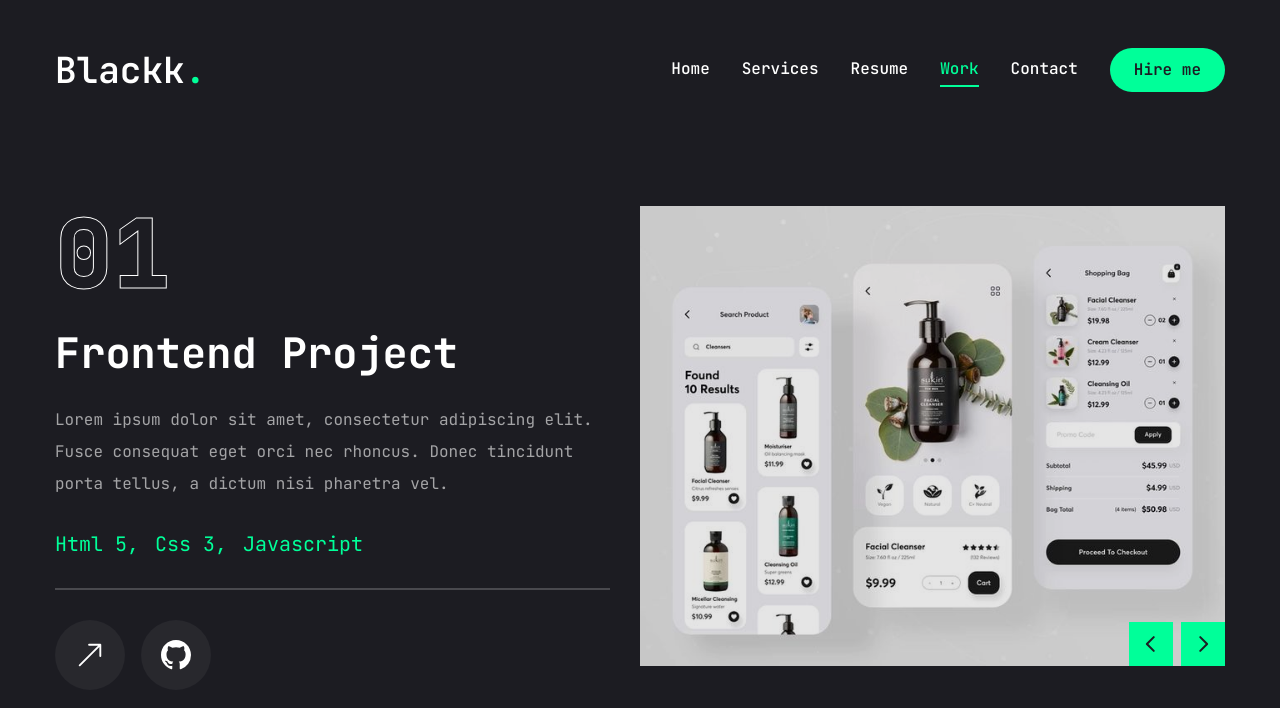
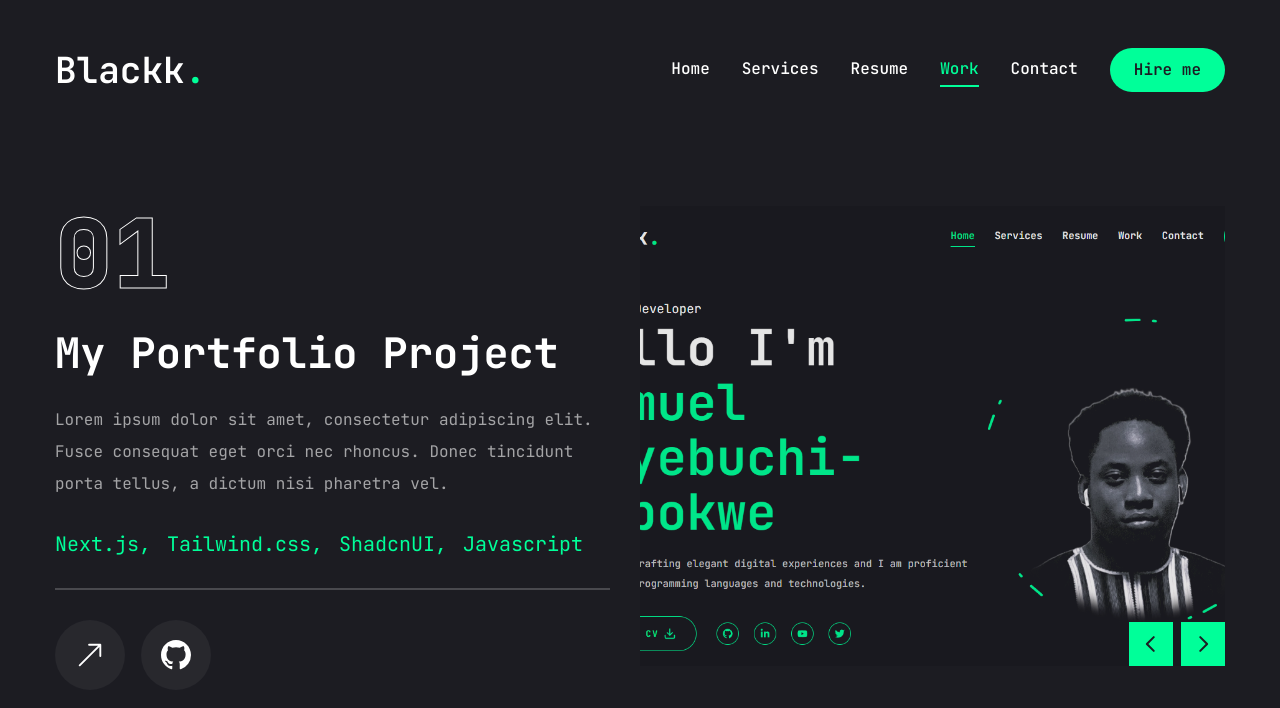
Before and after one commit to blackkiverson/my-portfolio, a Next.js app: page /work in a window 1280 px wide. Shown: the top 708 px of the page. Built offline with nearby package versions, Linux system fonts and the light colour scheme.

Commit message:
updated works

```diff
--- a/app/work/page.jsx
+++ b/app/work/page.jsx
@@ -22,8 +22,24 @@
 const projects = [
   {
     num: "01",
+    category: "My Portfolio",
+    title: "project 1",
+    description:
+      "Lorem ipsum dolor sit amet, consectetur adipiscing elit. Fusce consequat eget orci nec rhoncus. Donec tincidunt porta tellus, a dictum nisi pharetra vel.",
+    stack: [
+      { name: "Next.js" },
+      { name: "Tailwind.css" },
+      { name: "ShadcnUI"},
+      { name: "Javascript" },
+    ],
+    image: "/assets/porfolioUI.png",
+    live: "https://blackk-portfolio.vercel.app",
+    github: "https://github.com/blackkiverson/my-portfolio",
+  },
+  {
+    num: "02",
     category: "frontend",
-    title: "project 1",
+    title: "project 2",
     description:
       "Lorem ipsum dolor sit amet, consectetur adipiscing elit. Fusce consequat eget orci nec rhoncus. Donec tincidunt porta tellus, a dictum nisi pharetra vel.",
     stack: [{ name: "Html 5" }, { name: "Css 3" }, { name: "Javascript" }],
@@ -32,9 +48,9 @@
     github: "",
   },
   {
-    num: "02",
+    num: "03",
     category: "fullstack",
-    title: "project 2",
+    title: "project 3",
     description:
       "Lorem ipsum dolor sit amet, consectetur adipiscing elit. Fusce consequat eget orci nec rhoncus. Donec tincidunt porta tellus, a dictum nisi pharetra vel.",
     stack: [{ name: "Next.js" }, { name: "Tailwind.css" }, { name: "Node.js" }],
@@ -43,9 +59,9 @@
     github: "",
   },
   {
-    num: "03",
+    num: "04",
     category: "frontend",
-    title: "project 3",
+    title: "project 4",
     description:
       "Lorem ipsum dolor sit amet, consectetur adipiscing elit. Fusce consequat eget orci nec rhoncus. Donec tincidunt porta tellus, a dictum nisi pharetra vel.",
     stack: [
@@ -58,9 +74,9 @@
     github: "",
   },
   {
-    num: "04",
+    num: "05",
     category: "fullstack",
-    title: "project 4",
+    title: "project 5",
     description:
       "Lorem ipsum dolor sit amet, consectetur adipiscing elit. Fusce consequat eget orci nec rhoncus. Donec tincidunt porta tellus, a dictum nisi pharetra vel.",
     stack: [
```
Also changed, not shown: public/assets/porfolioUI.png (added).
